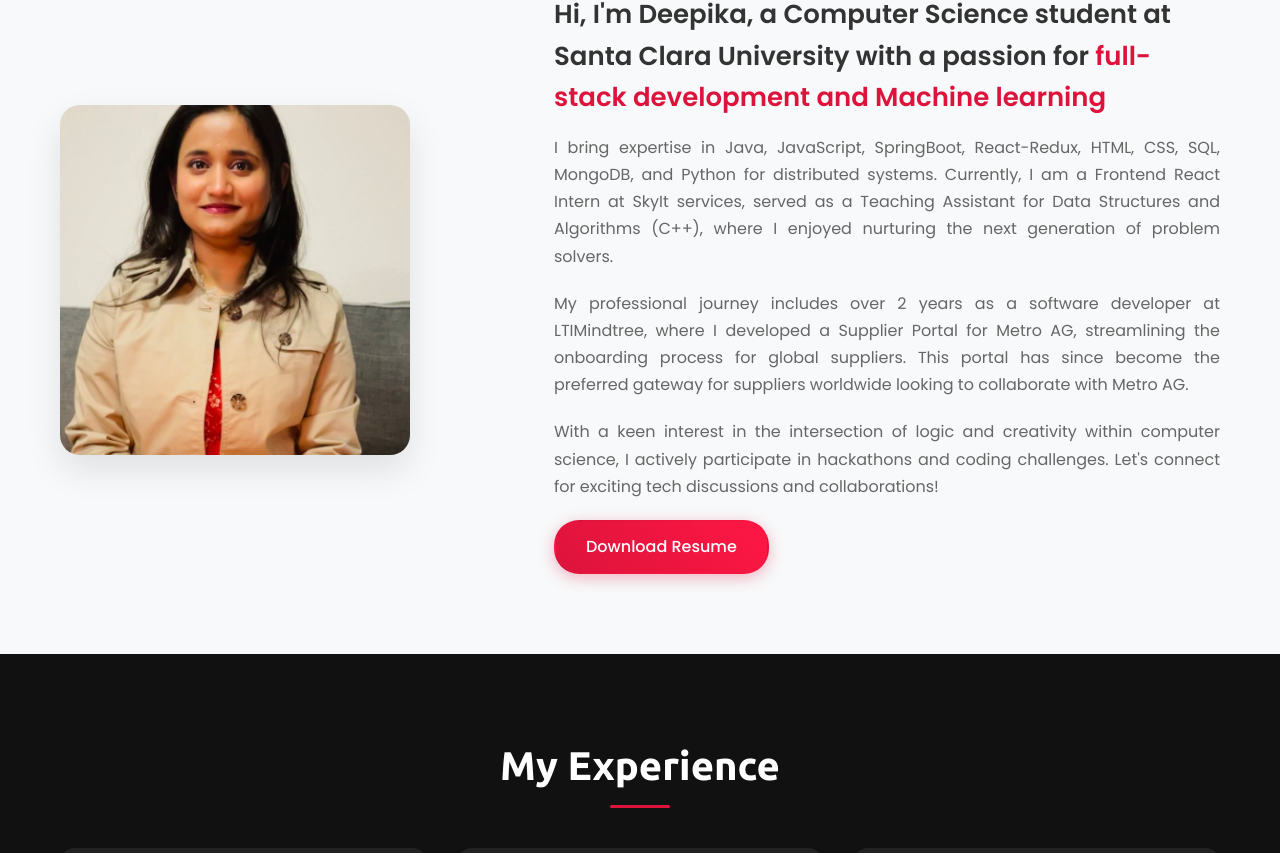
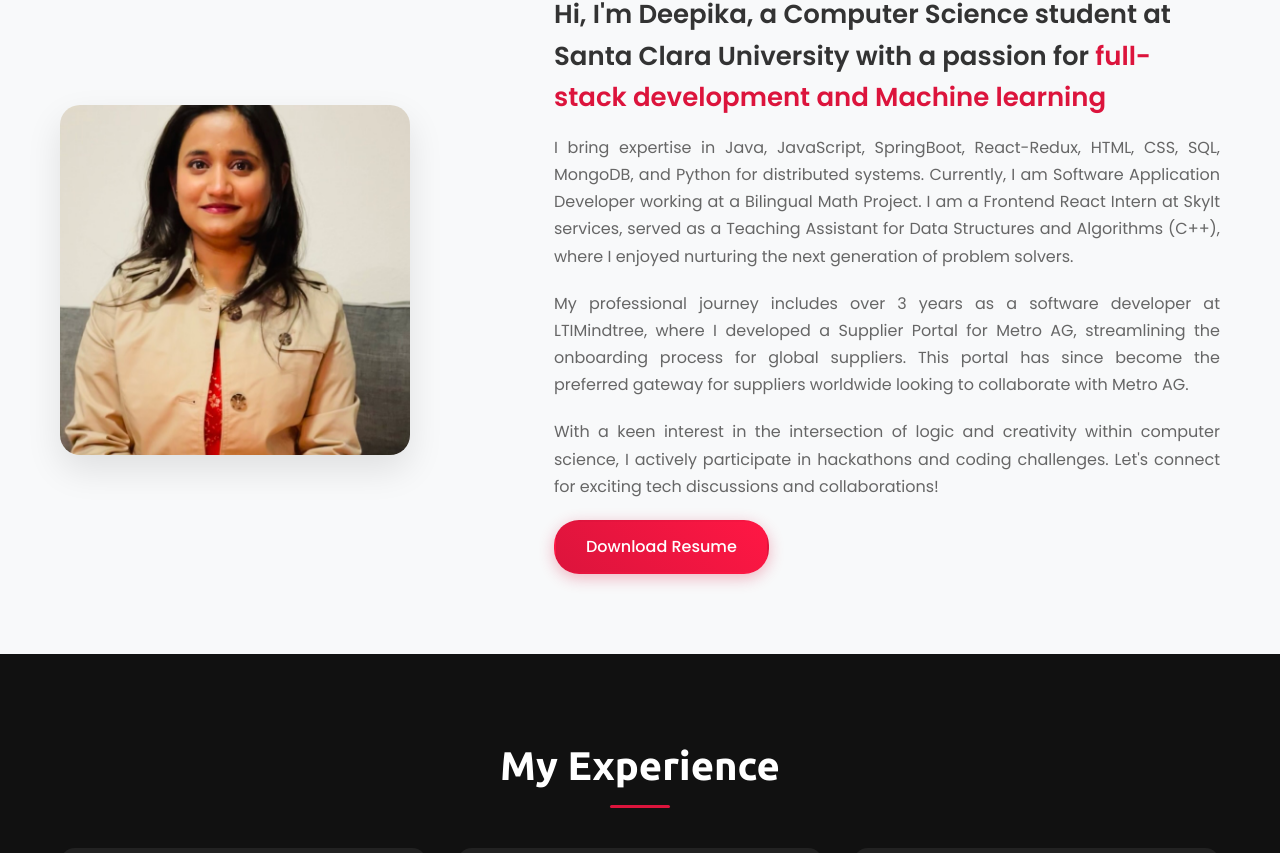
Before and after one commit to DeepikaSulakhe/Portfolio-Website-Deepika, a plain HTML site: page index.html in a window 1280 px wide. Shown: the part 1000-1853 px from the top of the page. Drawn offline with Linux system fonts and the light colour scheme.

Commit message:
updated code commit

```diff
--- a/index.html
+++ b/index.html
@@ -57,8 +57,8 @@
                     </div>
                     <div class="right">
                         <div class="text">Hi, I'm Deepika, a Computer Science student at Santa Clara University with a passion for <span>full-stack development and Machine learning</span></div>
-                        <p>I bring expertise in Java, JavaScript, SpringBoot, React-Redux, HTML, CSS, SQL, MongoDB, and Python for distributed systems. Currently, I am a Frontend React Intern at SkyIt services, served as a Teaching Assistant for Data Structures and Algorithms (C++), where I enjoyed nurturing the next generation of problem solvers.</p>
-                        <p>My professional journey includes over 2 years as a software developer at LTIMindtree, where I developed a Supplier Portal for Metro AG, streamlining the onboarding process for global suppliers. This portal has since become the preferred gateway for suppliers worldwide looking to collaborate with Metro AG.</p>
+                        <p>I bring expertise in Java, JavaScript, SpringBoot, React-Redux, HTML, CSS, SQL, MongoDB, and Python for distributed systems. Currently, I am Software Application Developer working at a Bilingual Math Project. I am a Frontend React Intern at SkyIt services, served as a Teaching Assistant for Data Structures and Algorithms (C++), where I enjoyed nurturing the next generation of problem solvers.</p>
+                        <p>My professional journey includes over 3 years as a software developer at LTIMindtree, where I developed a Supplier Portal for Metro AG, streamlining the onboarding process for global suppliers. This portal has since become the preferred gateway for suppliers worldwide looking to collaborate with Metro AG.</p>
                         <p>With a keen interest in the intersection of logic and creativity within computer science, I actively participate in hackathons and coding challenges. Let's connect for exciting tech discussions and collaborations!</p>
                         <a href="Deepika-Tekale-Resume.pdf" class="btn">Download Resume</a>
                     </div>
```
